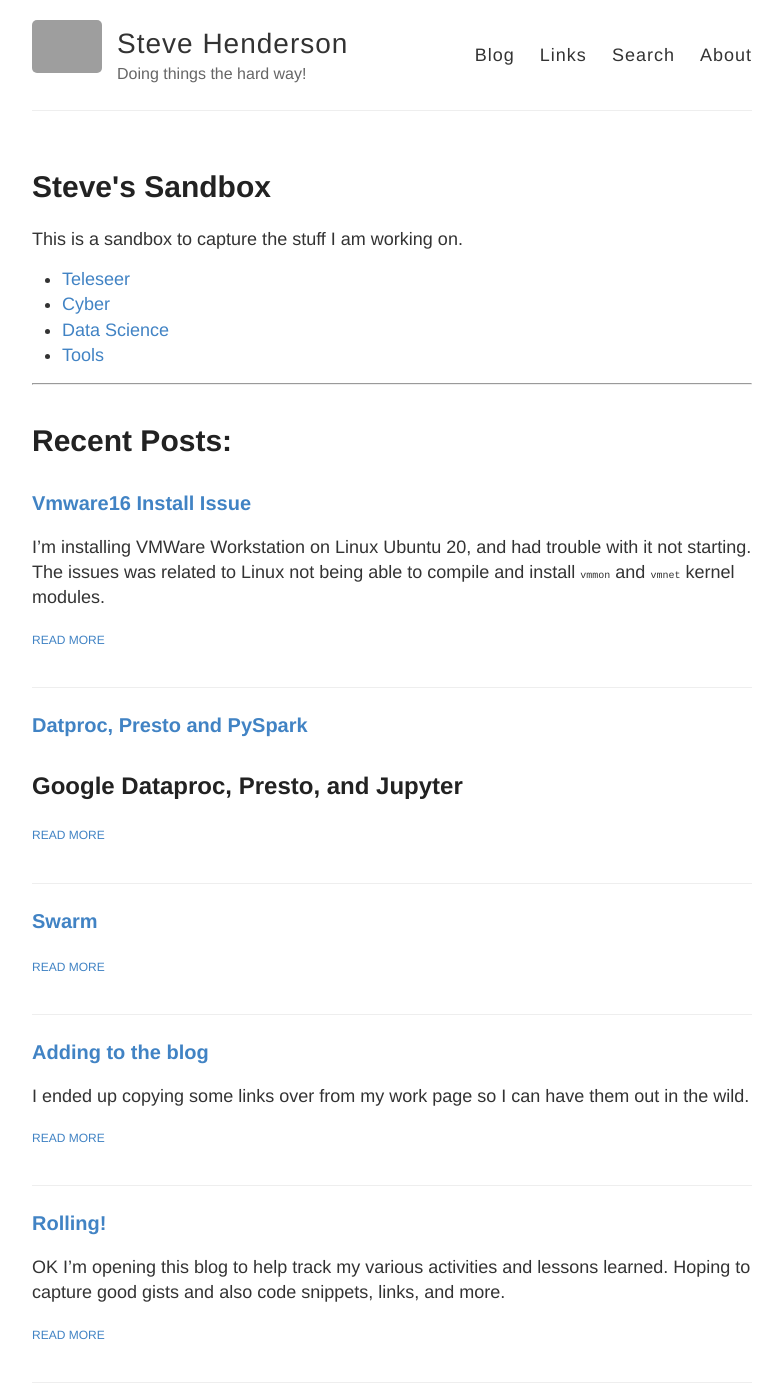
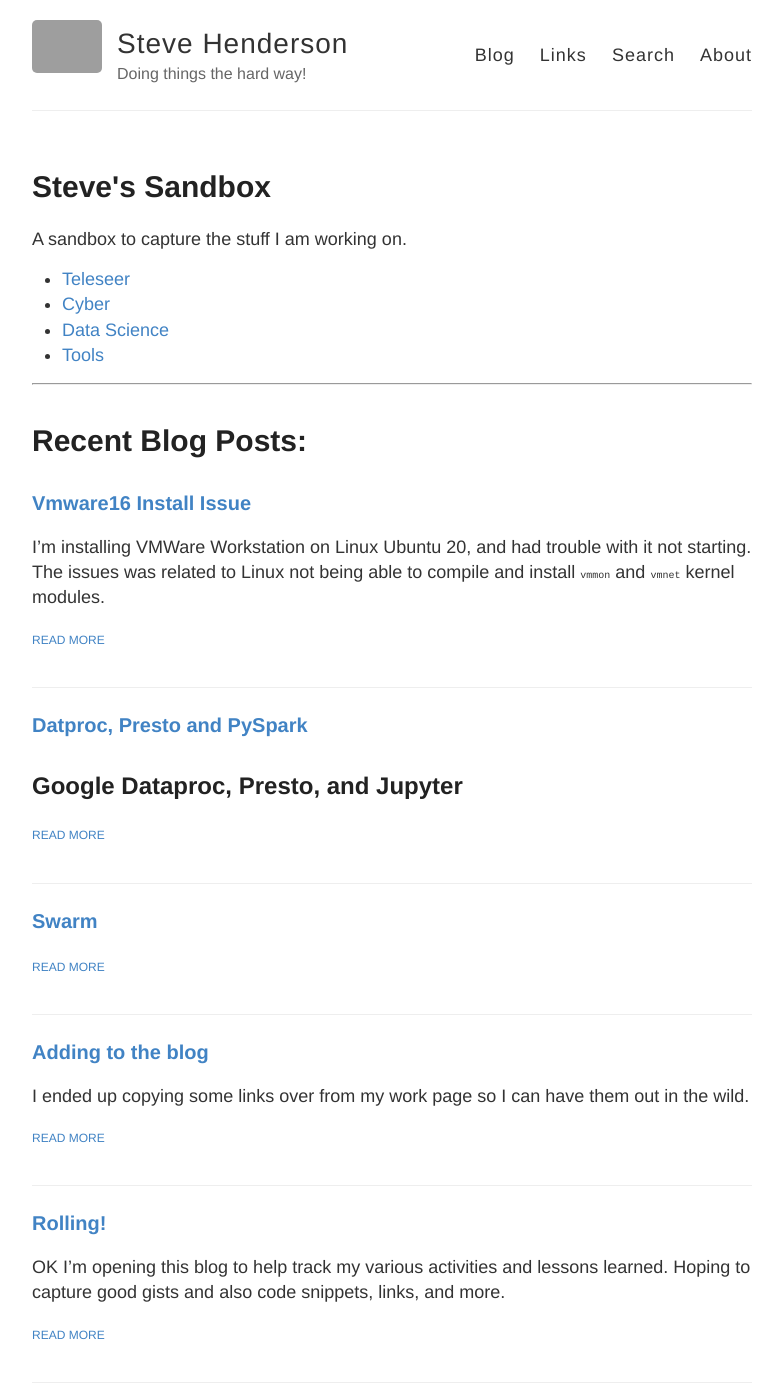
Before and after one commit to stevehenderson/stevehenderson.github.io, a Jekyll site: the page built from index.html, in a window 1280 px wide and 1400 px high. Shown: the whole window, without its empty margins (248-1031 px from the left). Built offline with Jekyll 4.4.1, drawn with Linux system fonts in a browser that asks for light colours; grey boxes are pictures that could not be loaded.

Commit message:
Update index.html

```diff
--- a/index.html
+++ b/index.html
@@ -4,20 +4,18 @@ layout: default
 
 <h1>Steve's Sandbox</h1>
 
-This is a sandbox to capture the stuff I am working on.
+A sandbox to capture the stuff I am working on.
 
 <ul>
 	<li><a href="http://teleseer.com">Teleseer</a></li>
 	<li><a href="{{ site.baseurl }}/cyber">Cyber</a></li>
 	<li><a href="{{ site.baseurl }}/datascience">Data Science</a></li>
 	<li><a href="{{ site.baseurl }}/tools">Tools</a></li>
-
 </ul>
-
 
 <hr>
 
-<h1>Recent Posts:</h1>
+<h1>Recent Blog Posts:</h1>
 
 <div class="posts">
   {% for post in site.posts limit 5%}
```
Also changed, not shown: other parts of index.html (+0 -3 lines).
